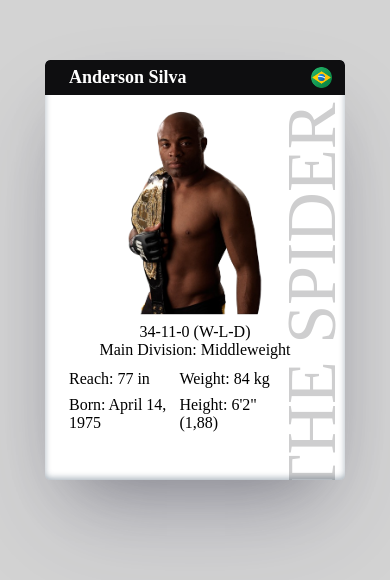
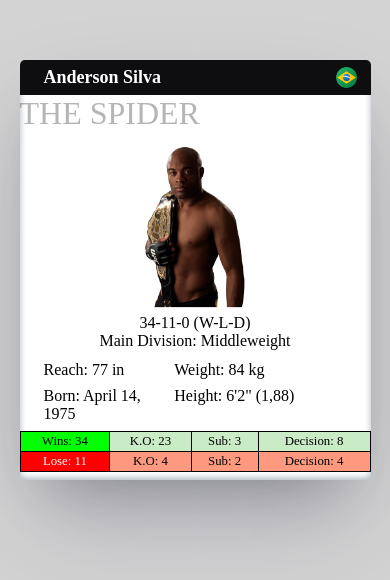
Before and after one commit to PedroHenri10/UFC-Card, a plain HTML site: page index.html in a window 390 px wide. Shown: the part 152-732 px from the top of the page. Drawn offline with Linux system fonts and the light colour scheme.

Commit message:
Update style.css

```diff
--- a/style.css
+++ b/style.css
@@ -117,12 +117,30 @@ background-color:#00ff00;
   background-color: #fe9980;
 }
 
-@media only screen and (max-width: 400px){
-  .fighter_card{
-    max-height: 420px;
-    overflow: auto;
+@media only screen and (max-width: 400px) {
+  .fighter_card {
+    width: 90%;
+    height: auto;
+    overflow: visible;
   }
-  table{
-    display: none;
+
+  .nickname {
+    position: static;
+    transform: none;
+    opacity: 0.3;
+    text-align: center;
+    font-size: 2rem;
+    margin: 0.5rem 0;
+  }
+
+  .fighter_img {
+    width: 150px;
+    height: auto;
+  }
+
+  table {
+    width: 100%;
+    margin: 0.5rem auto;
+    font-size: 0.8rem;
   }
 }
```
